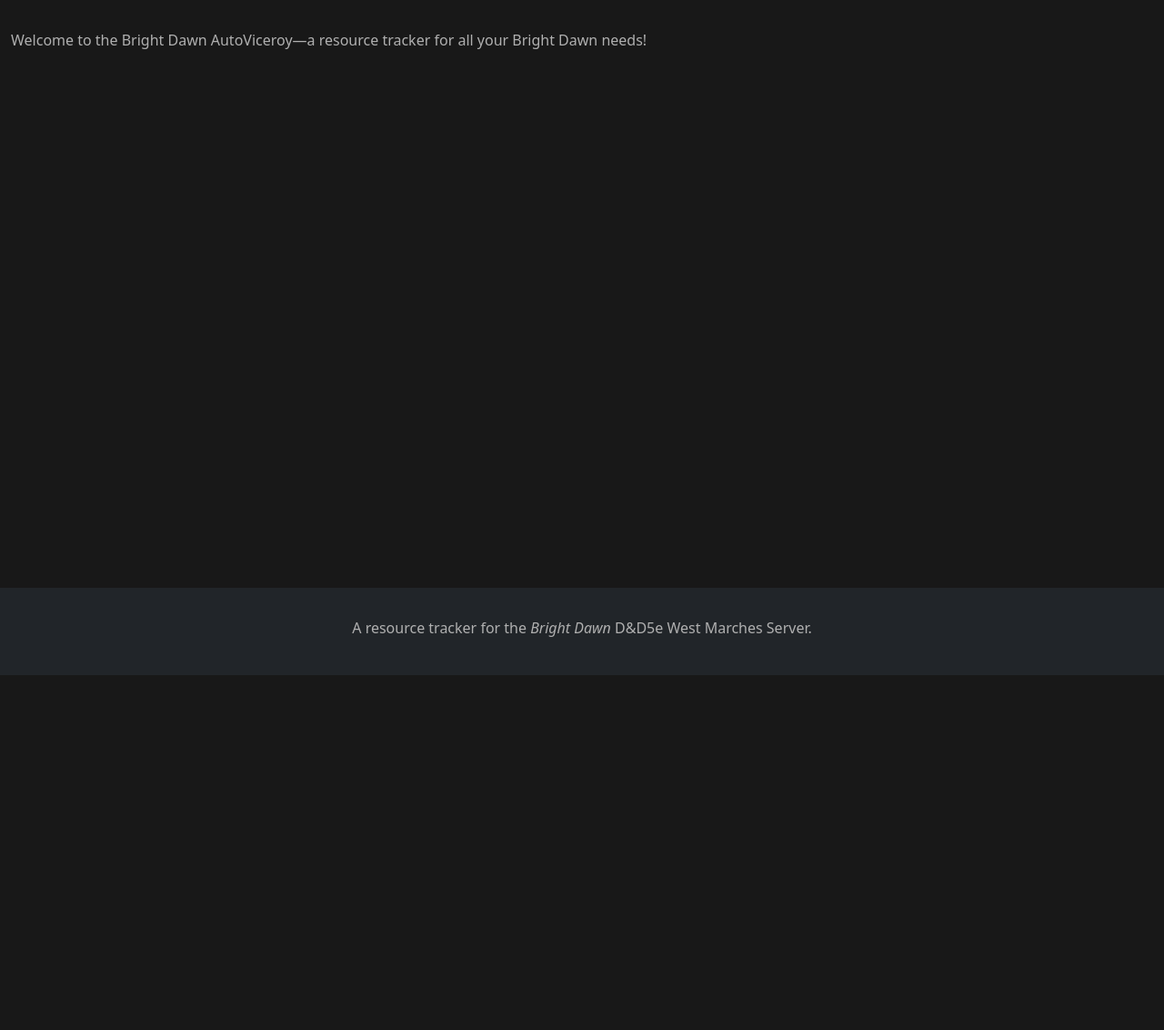
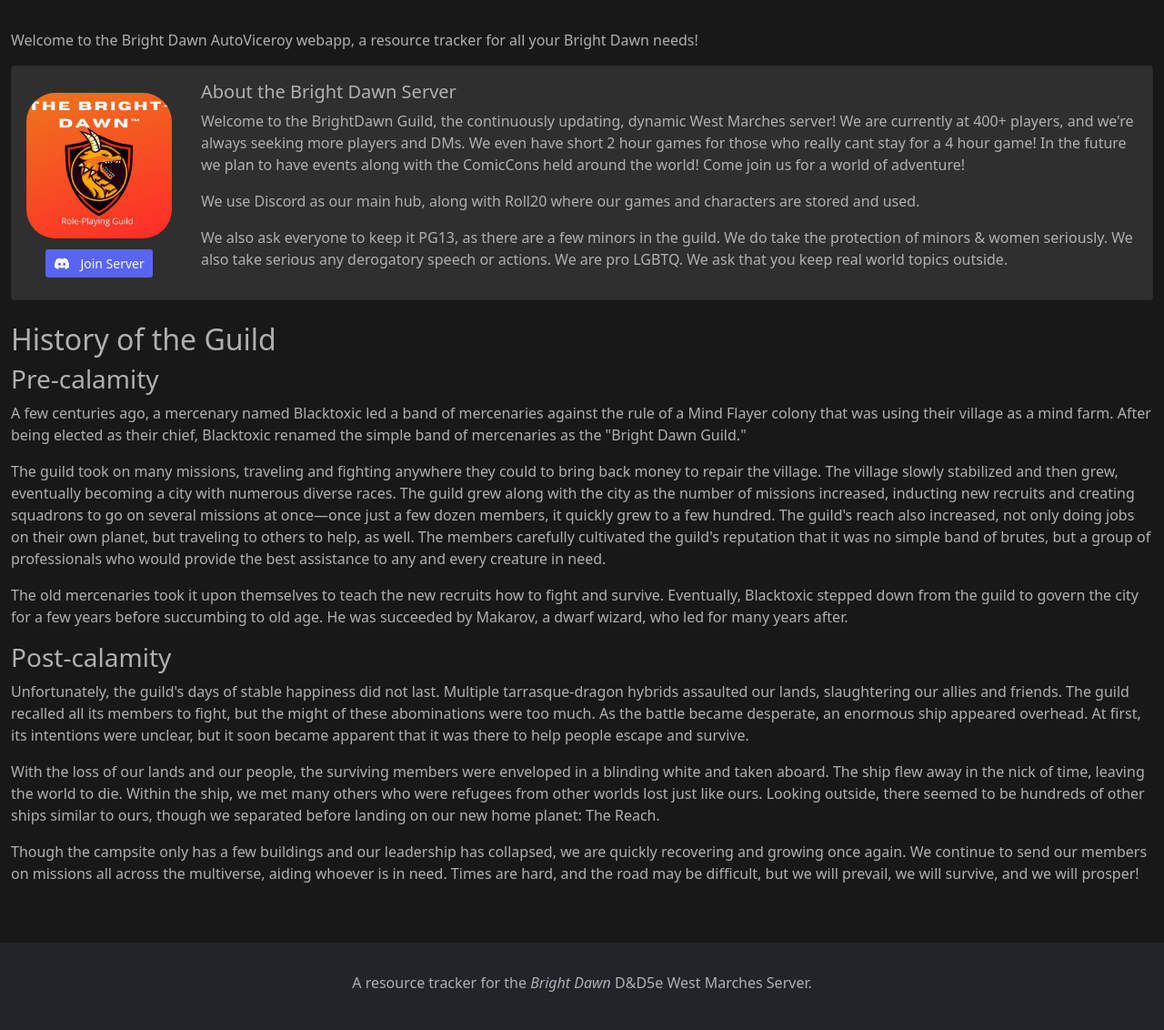
Before and after one commit to dabslee/Bright-Dawn-AutoViceroy, a Django app: page / in a window 1280 px wide. Shown: the part 58-1190 px from the top of the page at 91% size. Before the commit the page ends 800 px from the top, so only its background shows below. Run offline with Django 3.2, Linux system fonts and the light colour scheme; some libraries are stand-ins or nearby versions.

Commit message:
filled out home page

```diff
--- a/static/main.css
+++ b/static/main.css
@@ -65,4 +65,8 @@ input[type=submit]:hover {
   background-color: #444444 !important;
 }
 
+.card {
+  background-color: rgba(255, 255, 255, 0.1) !important;
+}
+
 /*# sourceMappingURL=main.css.map */
--- a/static/main.scss
+++ b/static/main.scss
@@ -64,3 +64,7 @@ input[type=submit] {
         background-color: #444444 !important;
     }
 }
+
+.card {
+    background-color: rgba(255,255,255,0.1) !important;
+}
--- a/templates/home.html
+++ b/templates/home.html
@@ -1,9 +1,36 @@
 {% extends "base.html" %}
+
+{% load static %}
 
 {% block title %}
 Home
 {% endblock %}
 
 {% block body %}
-<p>Welcome to the Bright Dawn AutoViceroy—a resource tracker for all your Bright Dawn needs!</p>
+<p>Welcome to the Bright Dawn AutoViceroy webapp, a resource tracker for all your Bright Dawn needs!</p>
+
+<div class="card flex-sm-row">
+    <div class="d-flex flex-column align-items-center justify-content-center">
+        <img src="{% static 'img/logo_full.jpg' %}" style="border-radius: 2rem; margin: 0.75rem 1rem; height:10rem;">
+        <div href="https://disboard.org/server/join/625068275310788670" class="btn btn-sm text-light mb-2" style="background-color: #5865F2;">
+            <i class="fab fa-discord me-2"></i> Join Server
+        </div>
+    </div>
+    <div class="card-body">
+        <h5 class="card-title">About the Bright Dawn Server</h5>
+        <p>Welcome to the BrightDawn Guild, the continuously updating, dynamic West Marches server! We are currently at 400+ players, and we're always seeking more players and DMs. We even have short 2 hour games for those who really cant stay for a 4 hour game! In the future we plan to have events along with the ComicCons held around the world! Come join us for a world of adventure!</p>
+        <p>We use Discord as our main hub, along with Roll20 where our games and characters are stored and used.</p>
+        <p>We also ask everyone to keep it PG13, as there are a few minors in the guild. We do take the protection of minors & women seriously. We also take serious any derogatory speech or actions. We are pro LGBTQ. We ask that you keep real world topics outside.</p>
+    </div>
+</div>
+
+<h2 class="mt-4">History of the Guild</h2>
+<h3>Pre-calamity</h3>
+<p>A few centuries ago, a mercenary named Blacktoxic led a band of mercenaries against the rule of a Mind Flayer colony that was using their village as a mind farm. After being elected as their chief, Blacktoxic renamed the simple band of mercenaries as the "Bright Dawn Guild."</p>
+<p>The guild took on many missions, traveling and fighting anywhere they could to bring back money to repair the village. The village slowly stabilized and then grew, eventually becoming a city with numerous diverse races. The guild grew along with the city as the number of missions increased, inducting new recruits and creating squadrons to go on several missions at once—once just a few dozen members, it quickly grew to a few hundred. The guild's reach also increased, not only doing jobs on their own planet, but traveling to others to help, as well. The members carefully cultivated the guild's reputation that it was no simple band of brutes, but a group of professionals who would provide the best assistance to any and every creature in need.</p>
+<p>The old mercenaries took it upon themselves to teach the new recruits how to fight and survive. Eventually, Blacktoxic stepped down from the guild to govern the city for a few years before succumbing to old age. He was succeeded by Makarov, a dwarf wizard, who led for many years after.</p>
+<h3>Post-calamity</h3>
+<p>Unfortunately, the guild's days of stable happiness did not last. Multiple tarrasque-dragon hybrids assaulted our lands, slaughtering our allies and friends. The guild recalled all its members to fight, but the might of these abominations were too much. As the battle became desperate, an enormous ship appeared overhead. At first, its intentions were unclear, but it soon became apparent that it was there to help people escape and survive.</p>
+<p>With the loss of our lands and our people, the surviving members were enveloped in a blinding white and taken aboard. The ship flew away in the nick of time, leaving the world to die. Within the ship, we met many others who were refugees from other worlds lost just like ours. Looking outside, there seemed to be hundreds of other ships similar to ours, though we separated before landing on our new home planet: The Reach.</p>
+<p>Though the campsite only has a few buildings and our leadership has collapsed, we are quickly recovering and growing once again. We continue to send our members on missions all across the multiverse, aiding whoever is in need. Times are hard, and the road may be difficult, but we will prevail, we will survive, and we will prosper!</p>
 {% endblock %}
```
Also changed, not shown: 1 other file.
